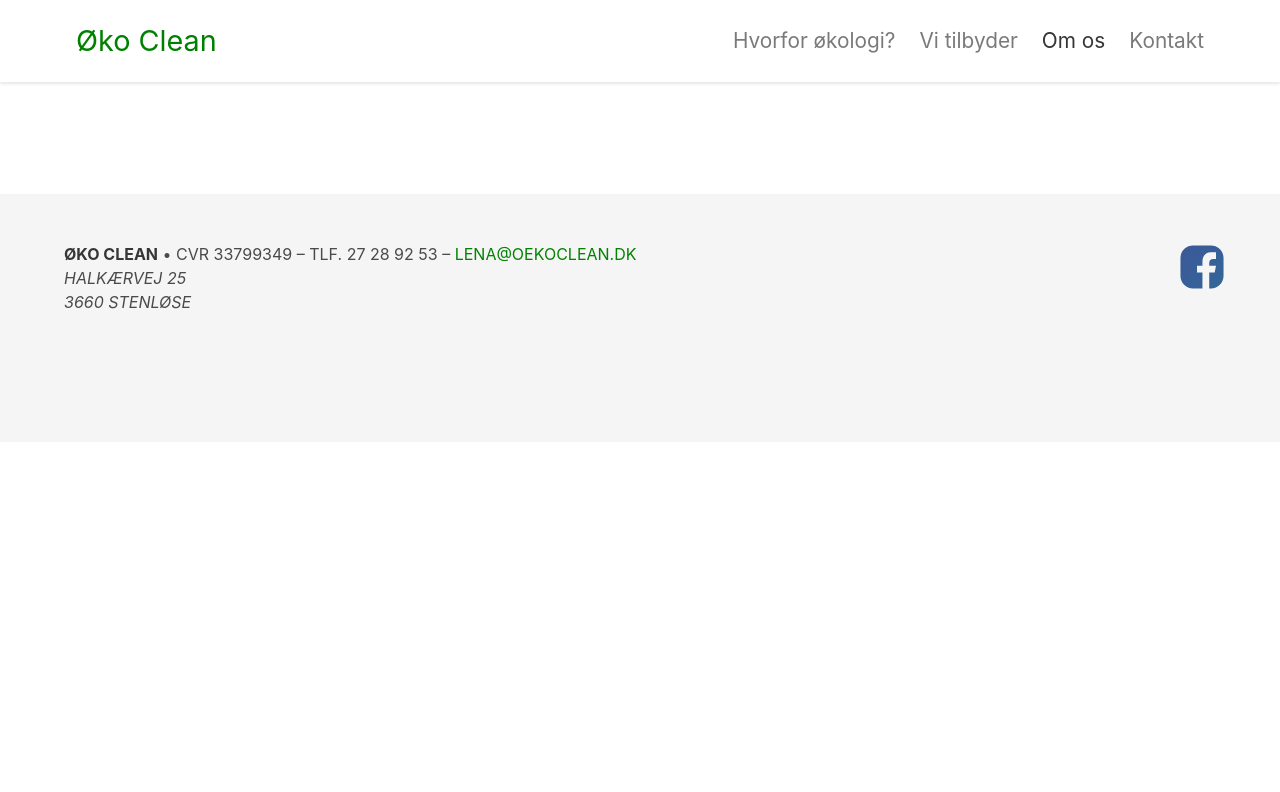
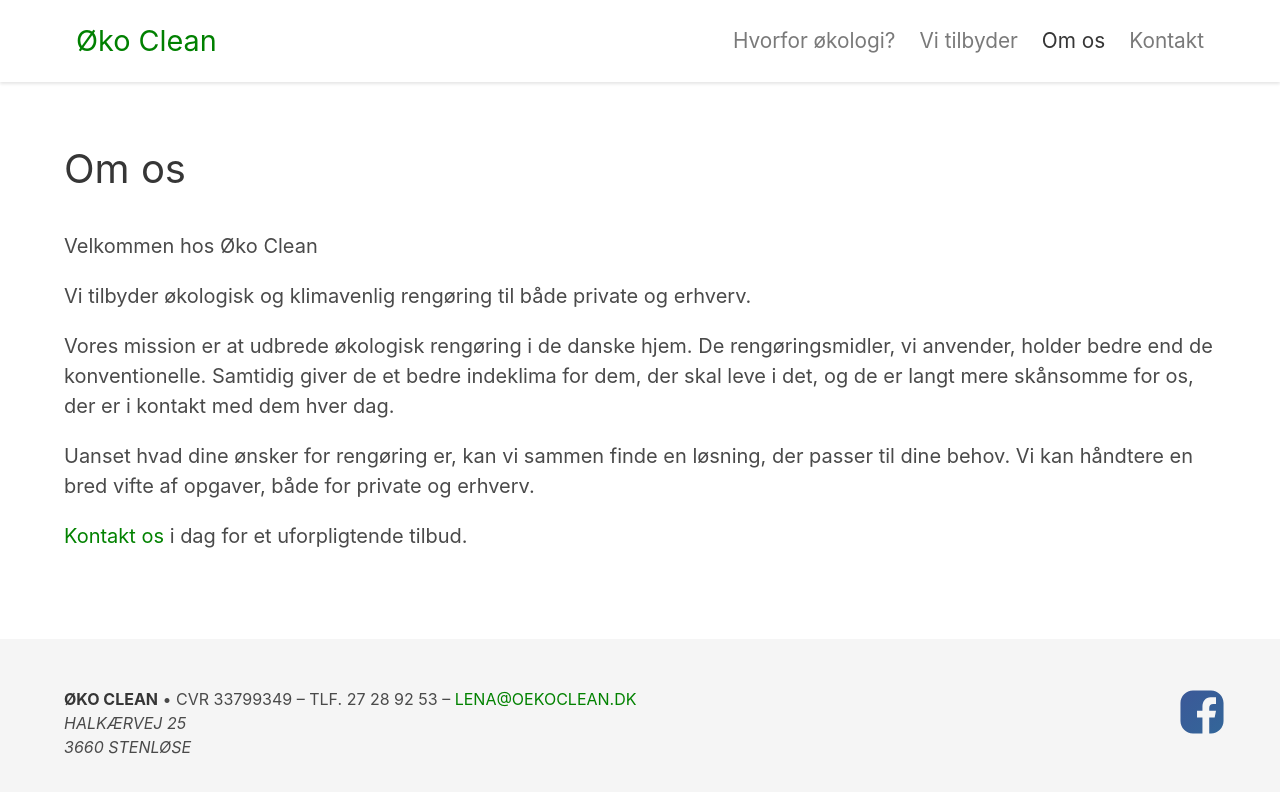
Before and after one commit to andersklenke/oekoclean.dk, a plain HTML site: page om-oekoclean.html in a window 1280 px wide. Shown: the top 792 px of the page. Drawn offline with Linux system fonts and the light colour scheme.

Commit message:
Add 'About us' page

```diff
--- a/om-oekoclean.html
+++ b/om-oekoclean.html
@@ -5,6 +5,7 @@
   <meta name="viewport" content="width=device-width, initial-scale=1.0">
   <meta http-equiv="X-UA-Compatible" content="ie=edge">
   <title>Om os - Øko Clean</title>
+  <meta name="description" content="Velkommen hos Øko Clean. Vores mission er at udbrede økologisk rengøring i de danske hjem">
   <link rel="stylesheet" href="css/bulma.min.css">
   <link rel="stylesheet" href="css/master.css">
   <link rel="apple-touch-icon" sizes="180x180" href="apple-touch-icon.png">
@@ -40,7 +41,14 @@
 
     <section class="section">
       <div class="container">
-
+        <div class="content is-medium">
+          <h1>Om os</h1>
+          <p>Velkommen hos Øko Clean</p>
+          <p>Vi tilbyder økologisk og klimavenlig rengøring til både private og erhverv.</p>
+          <p>Vores mission er at udbrede økologisk rengøring i de danske hjem. De rengøringsmidler, vi anvender, holder bedre end de konventionelle. Samtidig giver de et bedre indeklima for dem, der skal leve i det, og de er langt mere skånsomme for os, der er i kontakt med dem hver dag.</p>
+          <p>Uanset hvad dine ønsker for rengøring er, kan vi sammen finde en løsning, der passer til dine behov. Vi kan håndtere en bred vifte af opgaver, både for private og erhverv.</p>
+          <p><a href="kontakt.html">Kontakt os</a> i dag for et uforpligtende tilbud.</p>
+        </div>
       </div>
     </section>
 
```
